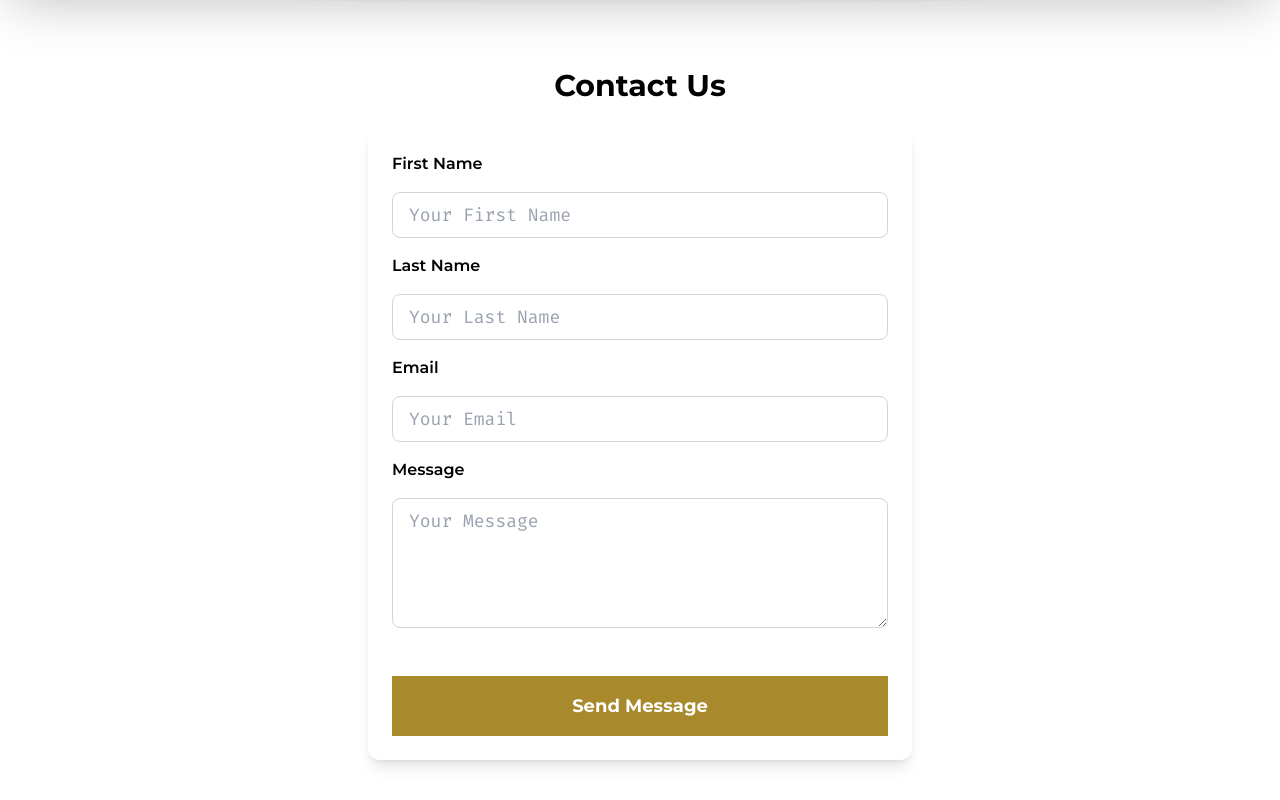
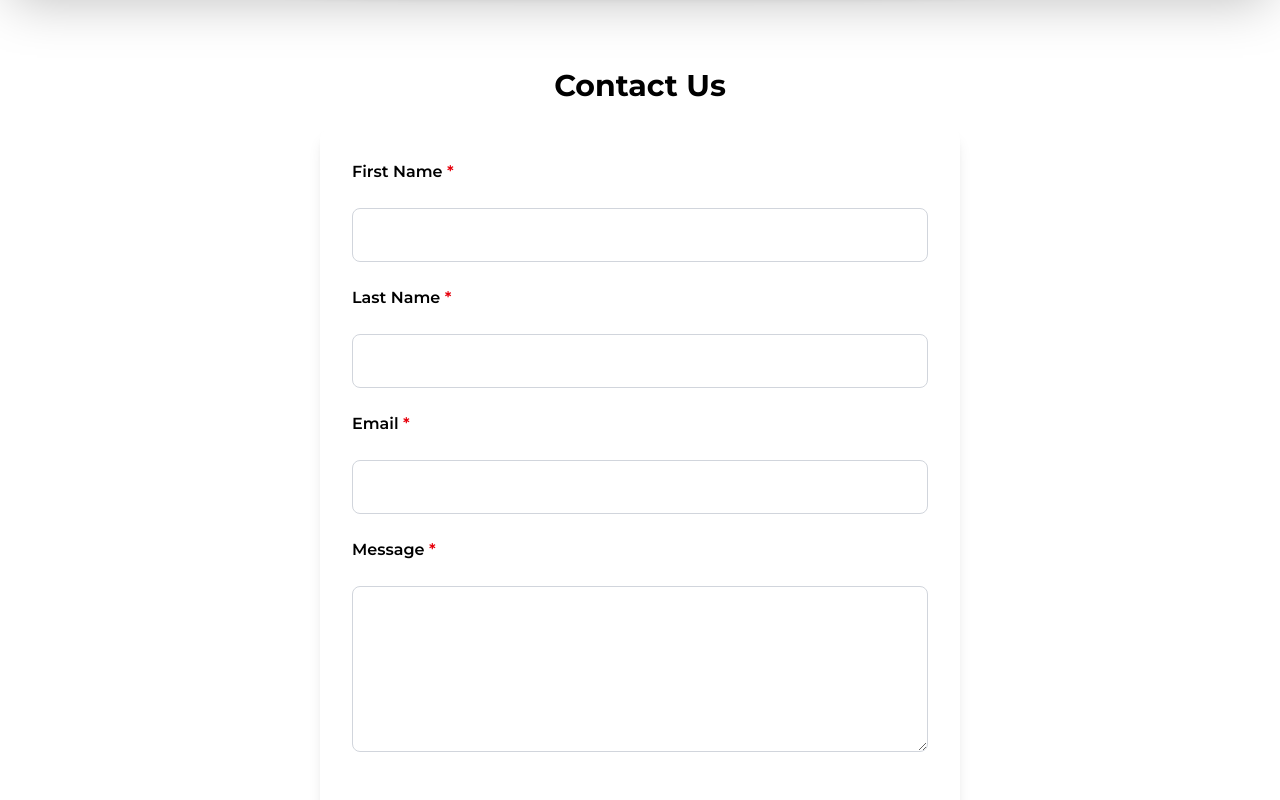
Before and after one commit to rxghavc/IyersCatering, a React (Vite) app: page /contact in a window 1280 px wide. Shown: the part 460-1260 px from the top of the page. Built offline with nearby package versions, Linux system fonts and the light colour scheme.

Commit message:
updated contact form

```diff
--- a/src/components/contact/ContactSection..jsx
+++ b/src/components/contact/ContactSection..jsx
@@ -35,64 +35,69 @@ const ContactSection = () => {
       setStatus('Something went wrong. Please try again.');
     }
     setLoading(false);
+    setTimeout(() => setStatus(''), 5000);
   };
 
   return (
-    <section className="w-full max-w-xl mx-auto px-4 py-12">
+    <section className="w-full max-w-2xl mx-auto px-4 py-12">
       <h2 className="text-2xl md:text-3xl font-bold mb-6 text-black font-montserrat text-center">Contact Us</h2>
-      <form className="bg-white rounded-xl shadow-lg p-6 flex flex-col gap-4" onSubmit={handleSubmit}>
-        <label htmlFor="firstName" className="text-black font-montserrat text-base font-semibold">First Name</label>
+      <form className="bg-white rounded-xl shadow-lg p-8 flex flex-col gap-6" onSubmit={handleSubmit}>
+        <label htmlFor="firstName" className="text-black font-montserrat text-base font-semibold">
+          First Name <span className="text-red-600">*</span>
+        </label>
         <input
           id="firstName"
           type="text"
           name="firstName"
           value={form.firstName}
           onChange={handleChange}
-          placeholder="Your First Name"
           required
-          className="border border-gray-300 rounded-lg px-4 py-2 font-fira text-lg text-black focus:outline-none focus:ring-2 placeholder-gray-400"
+          className="border border-gray-300 rounded-lg px-6 py-3 font-fira text-lg text-black focus:outline-none focus:ring-2 placeholder-gray-400 w-full"
           style={{ '--tw-ring-color': 'var(--gold-primary)' }}
         />
-        <label htmlFor="lastName" className="text-black font-montserrat text-base font-semibold">Last Name</label>
+        <label htmlFor="lastName" className="text-black font-montserrat text-base font-semibold">
+          Last Name <span className="text-red-600">*</span>
+        </label>
         <input
           id="lastName"
           type="text"
           name="lastName"
           value={form.lastName}
           onChange={handleChange}
-          placeholder="Your Last Name"
           required
-          className="border border-gray-300 rounded-lg px-4 py-2 font-fira text-lg text-black focus:outline-none focus:ring-2 placeholder-gray-400"
+          className="border border-gray-300 rounded-lg px-6 py-3 font-fira text-lg text-black focus:outline-none focus:ring-2 placeholder-gray-400 w-full"
           style={{ '--tw-ring-color': 'var(--gold-primary)' }}
         />
-        <label htmlFor="email" className="text-black font-montserrat text-base font-semibold">Email</label>
+        <label htmlFor="email" className="text-black font-montserrat text-base font-semibold">
+          Email <span className="text-red-600">*</span>
+        </label>
         <input
           id="email"
           type="email"
           name="email"
           value={form.email}
           onChange={handleChange}
-          placeholder="Your Email"
           required
-          className="border border-gray-300 rounded-lg px-4 py-2 font-fira text-lg text-black focus:outline-none focus:ring-2 placeholder-gray-400"
+          className="border border-gray-300 rounded-lg px-6 py-3 font-fira text-lg text-black focus:outline-none focus:ring-2 placeholder-gray-400 w-full"
           style={{ '--tw-ring-color': 'var(--gold-primary)' }}
         />
-        <label htmlFor="message" className="text-black font-montserrat text-base font-semibold">Message</label>
+        <label htmlFor="message" className="text-black font-montserrat text-base font-semibold">
+          Message <span className="text-red-600">*</span>
+        </label>
         <textarea
           id="message"
           name="message"
           value={form.message}
           onChange={handleChange}
-          placeholder="Your Message"
           required
-          rows={4}
-          className="border border-gray-300 rounded-lg px-4 py-2 font-fira text-lg text-black focus:outline-none focus:ring-2 placeholder-gray-400"
+          rows={5}
+          className="border border-gray-300 rounded-lg px-6 py-3 font-fira text-lg text-black focus:outline-none focus:ring-2 placeholder-gray-400 w-full"
           style={{ '--tw-ring-color': 'var(--gold-primary)' }}
         />
         <button
           type="submit"
           disabled={loading}
-          className="btn-gold font-montserrat text-lg rounded-lg py-2 mt-2 disabled:opacity-60 disabled:cursor-not-allowed"
+          className="btn-gold font-montserrat text-lg rounded-lg py-3 mt-2 disabled:opacity-60 disabled:cursor-not-allowed w-full"
         >
           {loading ? 'Sending...' : 'Send Message'}
         </button>
```
